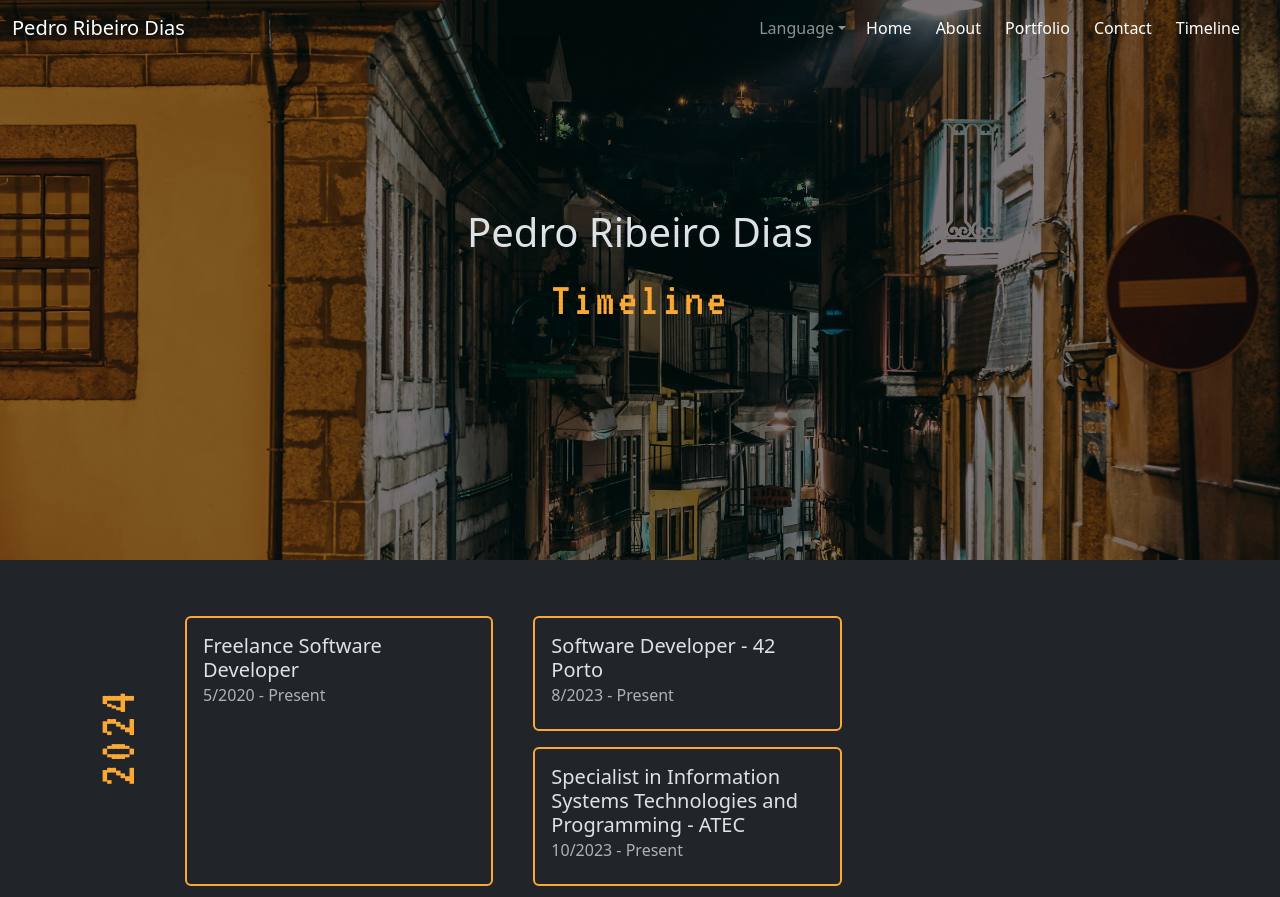
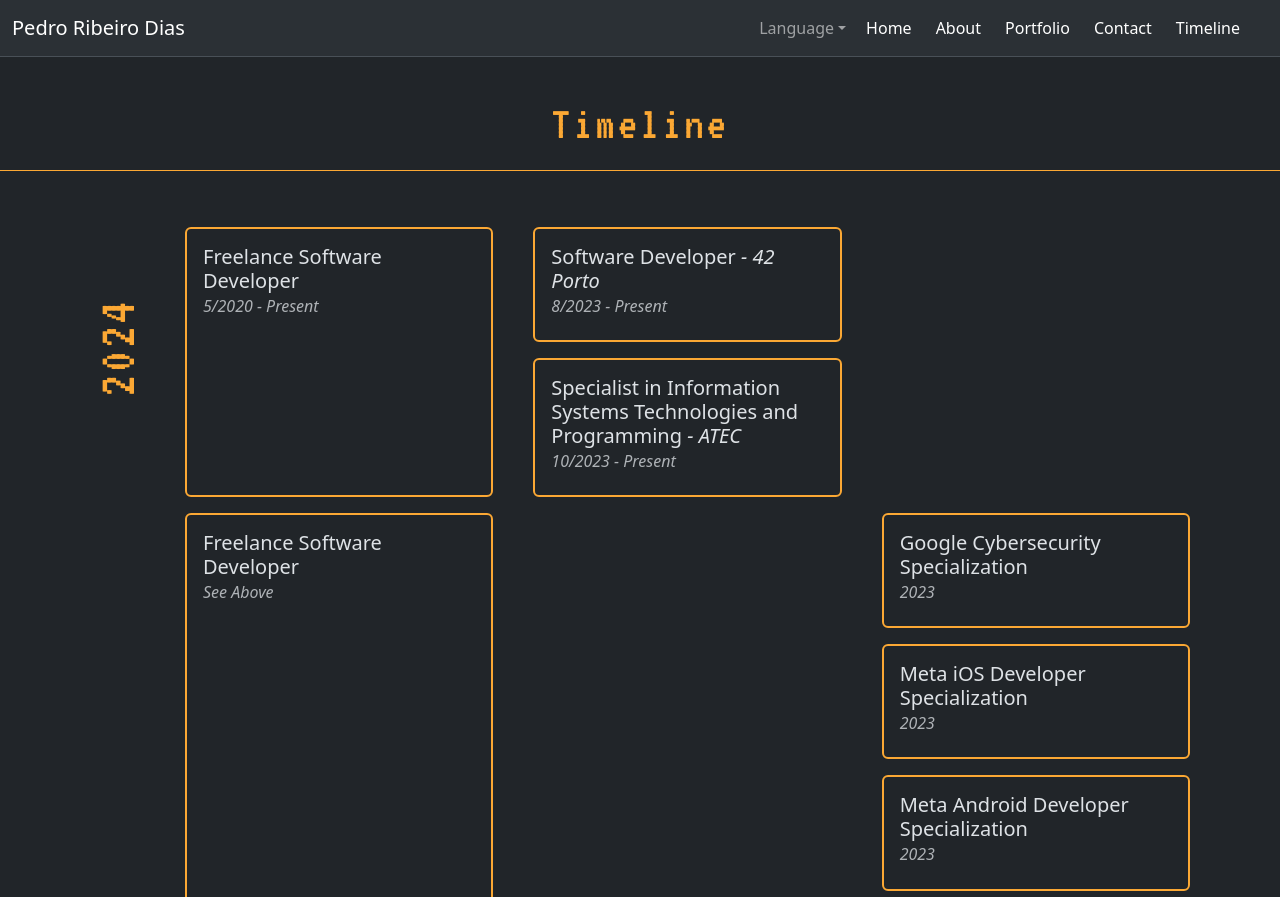
Before and after one commit to Pedro-RDias/atecweb, a plain HTML site: page resume.html in a window 1280 px wide. Shown: the top 897 px of the page. Drawn offline with Linux system fonts and the light colour scheme.

Commit message:
remove banner style

```diff
--- a/resume.html
+++ b/resume.html
@@ -28,7 +28,7 @@
 <!-- Header Components -->
 <template id="vue_navbar">
     <!-- Navbar -->
-    <nav :class="backgroundStyle" :data-bs-theme="themeStyle" class="navbar navbar-expand-lg">
+    <nav :class="backgroundStyle" :data-bs-theme="themeStyle" class="navbar navbar-expand-lg border-bottom border-body bg-body-tertiary">
         <div class="container-fluid">
             <a class="navbar-brand" href="#">{{info.title}}</a>
             <button aria-controls="offcanvasNavbar" aria-label="Toggle navigation" class="navbar-toggler"
@@ -71,10 +71,9 @@
 
 <!-- Main -->
 <template id="vue_resume_banner">
-    <section class="container-fluid d-flex flex-column page justify-content-center" id="resume_banner">
-        <div>
-            <h1 class="title text-center">{{info.title}}</h1>
-            <p class="page-title text-center">{{info.subtitle}}</p>
+    <section class="container-fluid d-flex flex-column page justify-content-center mt-5 border-md-1 border-bottom border-warning-subtle" id="resume_banner">
+        <div class="d-flex flex-column pt-5 pb-2">
+            <h1 class="page-title text-center">{{info.subtitle}}</h1>
         </div>
     </section>
 </template>
@@ -93,8 +92,8 @@
                         <div class="flex-grow-1 p-2 d-flex d-none d-md-flex" v-for="py in getExperienceLinks(y.year)">
                             <div class="card border-2 border-warning-subtle flex-grow-1">
                                 <div class="card-body">
-                                    <h5 class="card-title">{{py.title}}<span
-                                            v-if="py.institution">&nbsp;- {{py.institution}}</span></h5>
+                                    <h5 class="card-title">{{py.title}}<em class="fst-italic"
+                                            v-if="py.institution">&nbsp;- {{py.institution}}</em></h5>
                                     <h6 class="card-subtitle mb-2 text-body-secondary"><em class="fst-italic">{{ labels.seeAboveLabel }}</em></h6>
                                 </div>
                             </div>
@@ -125,9 +124,9 @@
         <div :id="linkid" @click="()=>toogleCollapse(`collapse_${linkid}`)"
              class="card border-2 border-warning-subtle timeline-item flex-grow-1">
             <div class="card-body">
-                <h5 class="card-title">{{item.title}}<span
-                        v-if="item.institution">&nbsp;- {{item.institution}}</span></h5>
-                <h6 class="card-subtitle mb-2 text-body-secondary">{{ dateRange }}</h6>
+                <h5 class="card-title">{{item.title}}<em class="fst-italic"
+                        v-if="item.institution">&nbsp;- {{item.institution}}</em></h5>
+                <h6 class="card-subtitle mb-2 text-body-secondary fst-italic">{{ dateRange }}</h6>
                 <div :id="`collapse_${linkid}`" class="collapse mt-1">
                     <p class="m-0" v-for="p in item.description">{{p}}</p>
                     <p class="pt-2 pb-3">
--- a/styles/style.css
+++ b/styles/style.css
@@ -163,13 +163,6 @@
     Resume
 */
 
-#resume_banner {
-    background: url('../images/background-resume.jpg') rgba(0, 0, 0, 0.5);
-    background-blend-mode: overlay;
-    background-size: cover;
-    min-height: 70vh;
-}
-
 .year-label {
     color: var(--title-accent);
     font-family: var(--font-famaily-accent);
```
